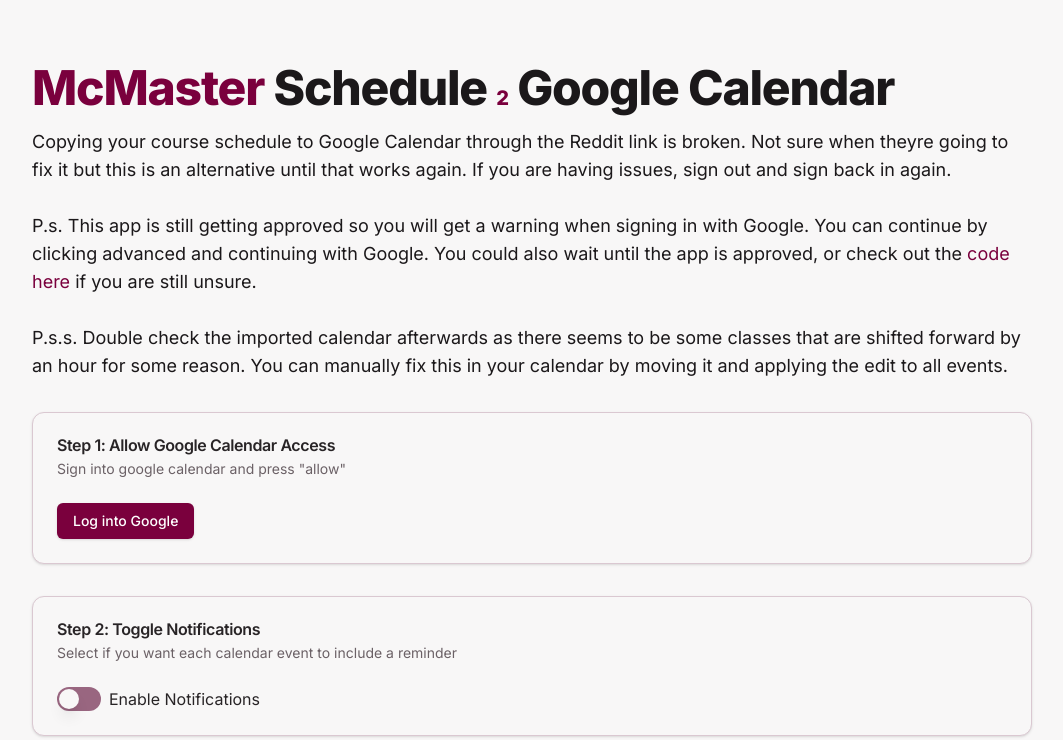
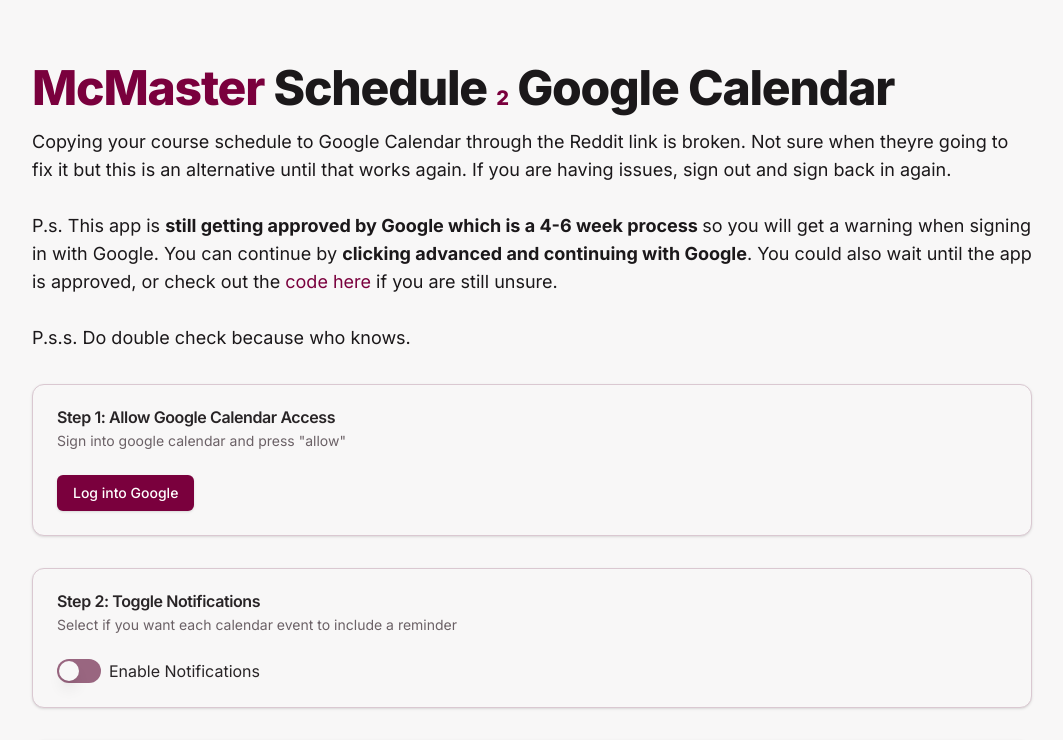
Before and after one commit to BaoGeist/McMaster-Calendar-Exporter, a Next.js app: page / in a window 1280 px wide. Shown: the top 740 px of the page, without its empty margins (108-1171 px from the left). Built offline with nearby package versions, Linux system fonts and the light colour scheme; no server answers.

Commit message:
update home page text

```diff
--- a/src/app/HomePage.tsx
+++ b/src/app/HomePage.tsx
@@ -90,8 +90,6 @@
           setCourses(newCourses);
         }
       }
-
-      console.log(newCourses);
     };
 
     const parseCoursesData = (data: string) => {
@@ -130,7 +128,6 @@
         newCourses.push(course);
       }
 
-      console.log(newCourses);
       setCourses(newCourses);
     };
 
@@ -171,10 +168,11 @@
           and sign back in again.
           <br />
           <br />
-          P.s. This app is still getting approved so you will get a warning when
-          signing in with Google. You can continue by clicking advanced and
-          continuing with Google. You could also wait until the app is approved,
-          or check out the{" "}
+          P.s. This app is{" "}
+          <b>still getting approved by Google which is a 4-6 week process </b>so
+          you will get a warning when signing in with Google. You can continue
+          by <b> clicking advanced and continuing with Google</b>. You could
+          also wait until the app is approved, or check out the{" "}
           <Link
             target="_blank"
             className="text-primary hover:underline"
@@ -185,10 +183,7 @@
           if you are still unsure.
           <br />
           <br />
-          P.s.s. Double check the imported calendar afterwards as there seems to
-          be some classes that are shifted forward by an hour for some reason.
-          You can manually fix this in your calendar by moving it and applying
-          the edit to all events.
+          P.s.s. Do double check because who knows.
         </p>
 
         <Card className="mt-8">
@@ -247,9 +242,9 @@
               <Button variant="link" className="p-0 h-fit">
                 <Link
                   target="_blank"
-                  href="https://csprd.mcmaster.ca/psp/prcsprd/EMPLOYEE/EPM/c/MCM_CUSTOM_MENU.MCM_TIMETBL_CMP.GBL"
+                  href="https://timetabletooutlook.mcmaster.ca/"
                 >
-                  original mosaic export page
+                  mosaic export to Outlook page
                 </Link>
               </Button>{" "}
               and copy and paste your courses below. Highlight your courses
@@ -266,7 +261,7 @@
               >
                 <div className="">
                   <Image
-                    src="/assets/example.png"
+                    src="/assets/example2.png"
                     alt="Example of how to highlight your courses"
                     width={1416}
                     height={338}
--- a/src/app/lib/generateBatchString.ts
+++ b/src/app/lib/generateBatchString.ts
@@ -13,8 +13,6 @@
   let batchString = "";
   const batchBoundary = "batch123456789876543";
   let batchCount = 0;
-
-  console.log(coursesFixed);
 
   function convertDateAndAddDay(dateStr: string): string | null {
     // Define the input format and output format
```
Also changed, not shown: public/assets/example2.png (added).
